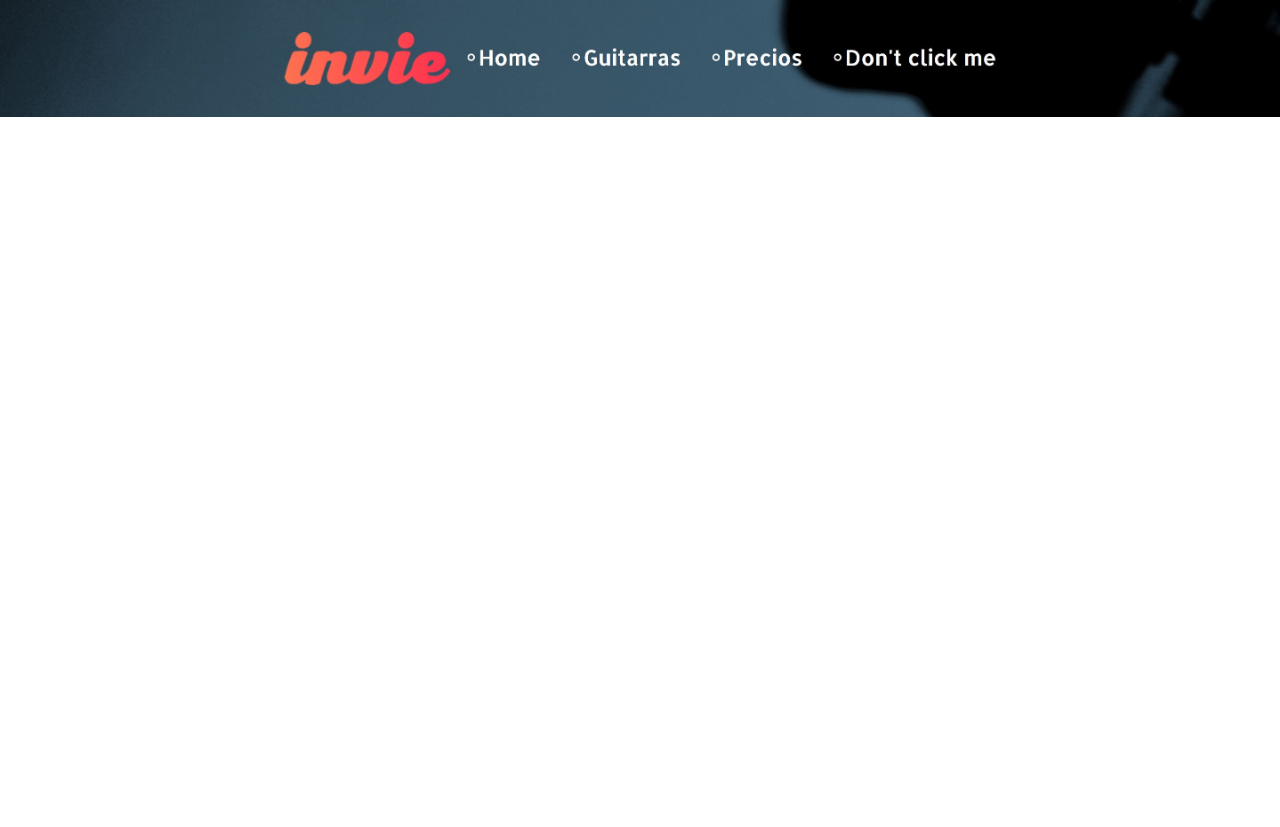
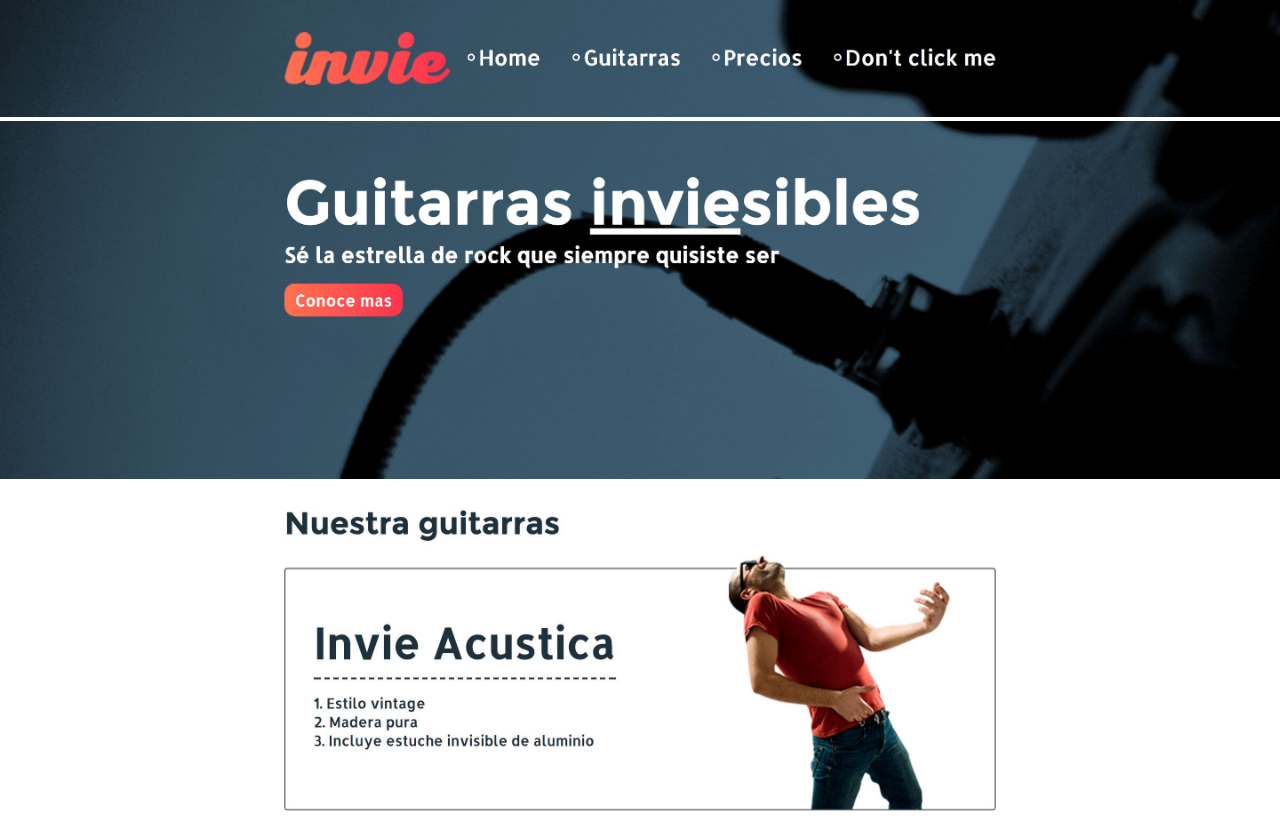
Before and after one commit to RubenMejia/invie-github, a plain HTML site: page index.html in a window 1280 px wide. Before the commit the page ends 800 px from the top, so only its background shows below. Drawn offline with Linux system fonts and the light colour scheme.

Commit message:
Agregado imagen hero.jpg al index.html

```diff
--- a/index.html
+++ b/index.html
@@ -9,5 +9,12 @@
 		<img src="images/header_0fdd3fdf-3dcc-4466-8a28-4cbcc02a2c6e.jpg"/>
 	</header>
 
+	<section>
+		<img src="images/hero_51f6ca4a-043f-4384-bf2d-0276833261fc.jpg"/>
+		<img src="images/acustica_395abf3a-d46e-4f19-a9cc-ddee140e6597.jpg"/>
+	</section>
+
+
+
 </body>
 </html>
```
